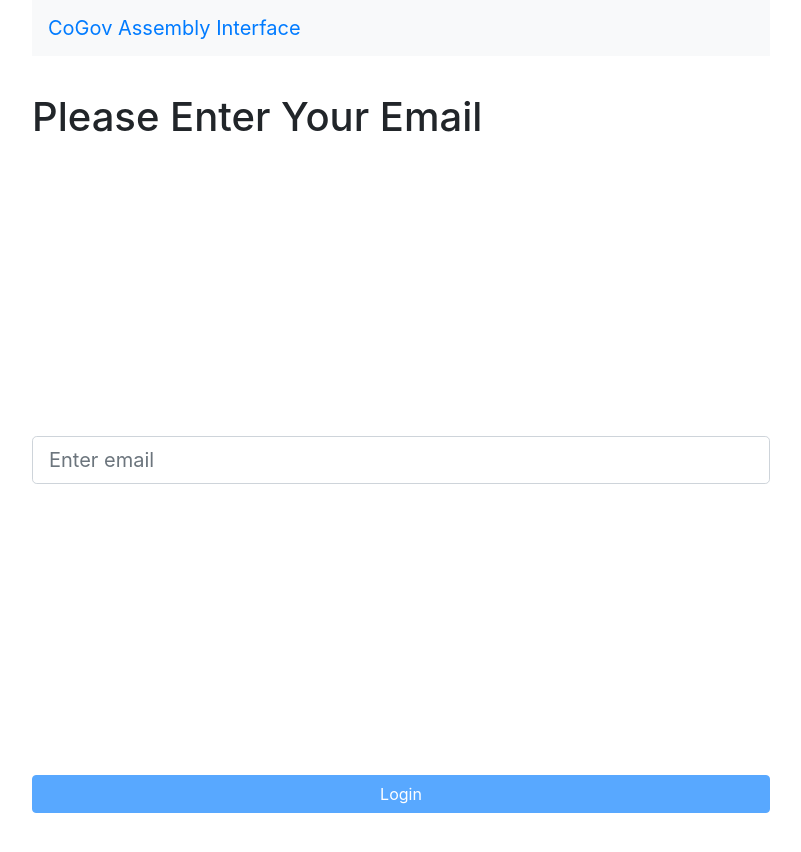
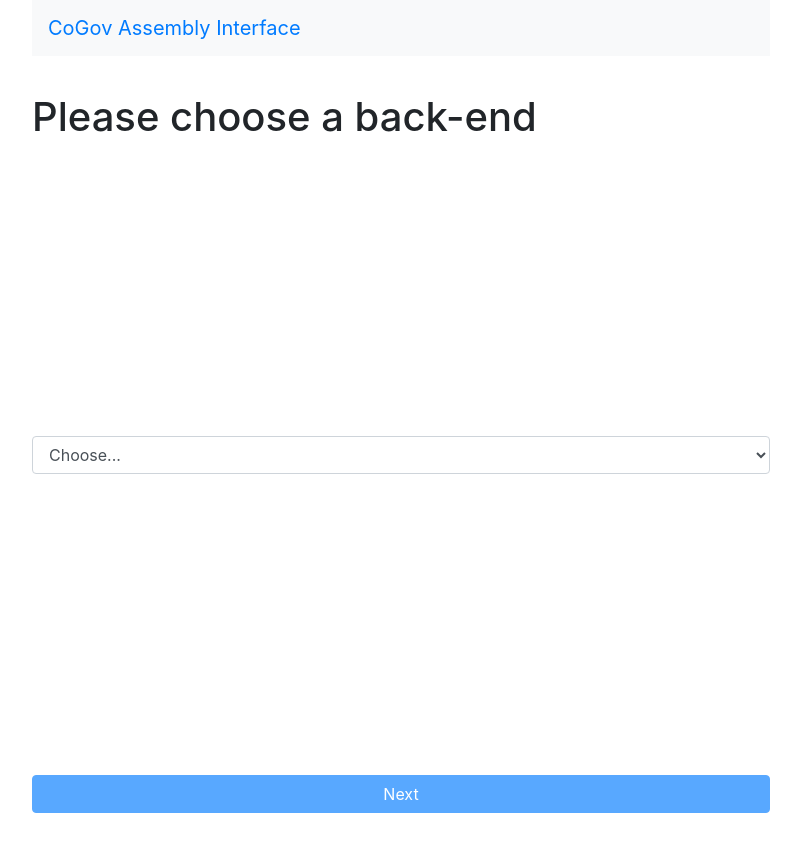
Before and after one commit to cogov/CoGov-asm, a React (Create React App) app: page / in a window 1280 px wide. Shown: the top 852 px of the page, without its empty margins (239-1040 px from the left). Built offline with nearby package versions, Linux system fonts and the light colour scheme.

Commit message:
routes auth, protected routes, welcome screen

```diff
--- a/src/components/Home.js
+++ b/src/components/Home.js
@@ -1,21 +1,24 @@
 import React, { useEffect } from 'react';
-import { Link, Route, Switch, withRouter } from 'react-router-dom';
+import { Link, Route, Switch, withRouter, Redirect } from 'react-router-dom';
 import useGlobal from '../store';
+import { ProtectedRoute } from './routeConfig/ProtectedRoutes';
 import {
     getFromLocalStorage,
     clearLocalStorage
 } from '../utils/localStorageHelper';
 
 import { Navbar } from 'react-bootstrap';
+import { Main } from './Main/index';
 import Login from './Login';
 import VerifyCode from './VerifyCode';
+import Welcome from './Welcome';
 import { CoGovButton } from './common';
 const Home = ({ ...props }) => {
     const [globalState, globalActions] = useGlobal();
     const {
         user: { updateGlobalAuth }
     } = globalActions;
-    const { isLoggedIn } = globalState;
+    const { isLoggedIn, selectedBackend, email: userEmail } = globalState;
     useEffect(() => {
         const { email, token } = getFromLocalStorage();
         if (token) {
@@ -65,16 +68,40 @@ const Home = ({ ...props }) => {
             </Navbar>
             <div className="home">
                 <Switch>
-                    <Route path="/" exact render={() => <Login {...props} />} />
+                    <Route
+                        path="/"
+                        exact
+                        render={() => <Welcome {...props} />}
+                    />
+                    <Route
+                        path="/login"
+                        exact
+                        render={() => {
+                            return selectedBackend && !isLoggedIn ? (
+                                <Login {...props} />
+                            ) : (
+                                <Redirect to={isLoggedIn ? '/main' : '/'} />
+                            );
+                        }}
+                    />
                     <Route
                         path="/verify"
                         exact
-                        render={() => <VerifyCode {...props} />}
+                        render={() => {
+                            return selectedBackend &&
+                                userEmail &&
+                                !isLoggedIn ? (
+                                <VerifyCode {...props} />
+                            ) : (
+                                <Redirect to={isLoggedIn ? '/main' : '/'} />
+                            );
+                        }}
                     />
-                    <Route
+                    />
+                    <ProtectedRoute
                         path="/main"
-                        exact
-                        render={() => <h1>Coming soon...</h1>}
+                        isLoggedIn={isLoggedIn}
+                        component={Main}
                     />
                 </Switch>
             </div>
--- /dev/null
+++ b/src/components/Main/index.js
@@ -0,0 +1,5 @@
+import React from 'react';
+
+export const Main = () => {
+    return <div>Coming Soon...</div>;
+};
--- /dev/null
+++ b/src/components/Welcome.js
@@ -0,0 +1,52 @@
+import React from 'react';
+import { withRouter } from 'react-router-dom';
+import useGlobal from '../store';
+import { setToLocalStorage } from '../utils/localStorageHelper';
+
+import { Form } from 'react-bootstrap';
+import { CoGovButton } from './common';
+
+const Welcome = ({ ...props }) => {
+    const [globalState, globalActions] = useGlobal();
+    const {
+        field: { updateByKey }
+    } = globalActions;
+    const handleSelectBackend = () => {
+        const { selectedBackend } = globalState;
+        if (selectedBackend) {
+            setToLocalStorage('backend', selectedBackend);
+            props.history.push('/login');
+        }
+    };
+
+    return (
+        <React.Fragment>
+            <h1 className="header-label-cogov">Please choose a back-end</h1>
+            <Form className="main-cogov">
+                <Form.Group>
+                    <Form.Control
+                        as="select"
+                        onChange={e =>
+                            updateByKey('selectedBackend', e.target.value)
+                        }
+                    >
+                        <option value="">Choose...</option>
+                        <option value="local_storage">Local storage</option>
+                        <option value="holo_chain">Holochain</option>
+                    </Form.Control>
+                </Form.Group>
+            </Form>
+            <CoGovButton
+                className="btn-cogov"
+                variant="primary"
+                type="button"
+                block={true}
+                label="Next"
+                disabled={!globalState.selectedBackend} // TODO: validation for a valid code
+                onClick={() => handleSelectBackend()}
+            />
+        </React.Fragment>
+    );
+};
+
+export default withRouter(Welcome);
--- /dev/null
+++ b/src/components/routeConfig/ProtectedRoutes.js
@@ -0,0 +1,19 @@
+import React from 'react';
+import { Route, Redirect } from 'react-router-dom';
+
+export const ProtectedRoute = ({
+    component: Comp,
+    isLoggedIn,
+    path,
+    ...rest
+}) => {
+    return (
+        <Route
+            path={path}
+            {...rest}
+            render={props => {
+                return isLoggedIn ? <Comp {...props} /> : <Redirect to="/" />;
+            }}
+        />
+    );
+};
--- a/src/store/index.js
+++ b/src/store/index.js
@@ -7,7 +7,8 @@ const initialState = {
     email: '',
     verificationCode: '',
     isLoggedIn: false,
-    isEmailVerified: true
+    isEmailVerified: true,
+    selectedBackend: ''
 };
 
 const useGlobal = useGlobalHook(React, initialState, actions);
--- a/src/utils/localStorageHelper.js
+++ b/src/utils/localStorageHelper.js
@@ -5,6 +5,12 @@ export const getFromLocalStorage = () => {
     };
 };
 
+export const setToLocalStorage = (key, value) => {
+    localStorage.setItem(key, value);
+};
+
 export const clearLocalStorage = () => {
-    localStorage.clear();
+    localStorage.removeItem('token');
+    localStorage.removeItem('email');
+    localStorage.removeItem('backend');
 };
```
